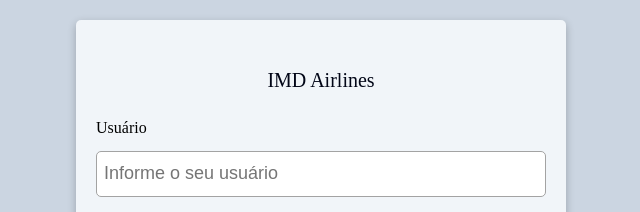
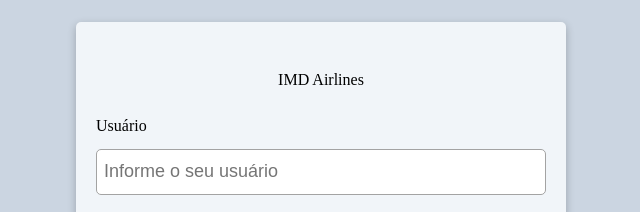
Before and after one commit to JVitoroliv3ira/IMD0404-atividade-03, a plain HTML site: page index.html in a window 1280 px wide. Shown: the part 208-420 px from the top of the page, 319-959 px from the left. Drawn offline with Linux system fonts and the light colour scheme.

Commit message:
feature: Utiliza a classe de titulo do formulário

```diff
--- a/index.html
+++ b/index.html
@@ -18,7 +18,7 @@
     <main class="main">
       <form class="form">
         <div class="form_group_inline">
-          <a href="index.html" class="header_logo">IMD Airlines</a>
+          <h5 class="form_title">IMD Airlines</h5>
         </div>
         <div class="form_group">
           <label>Usuário</label>
```
